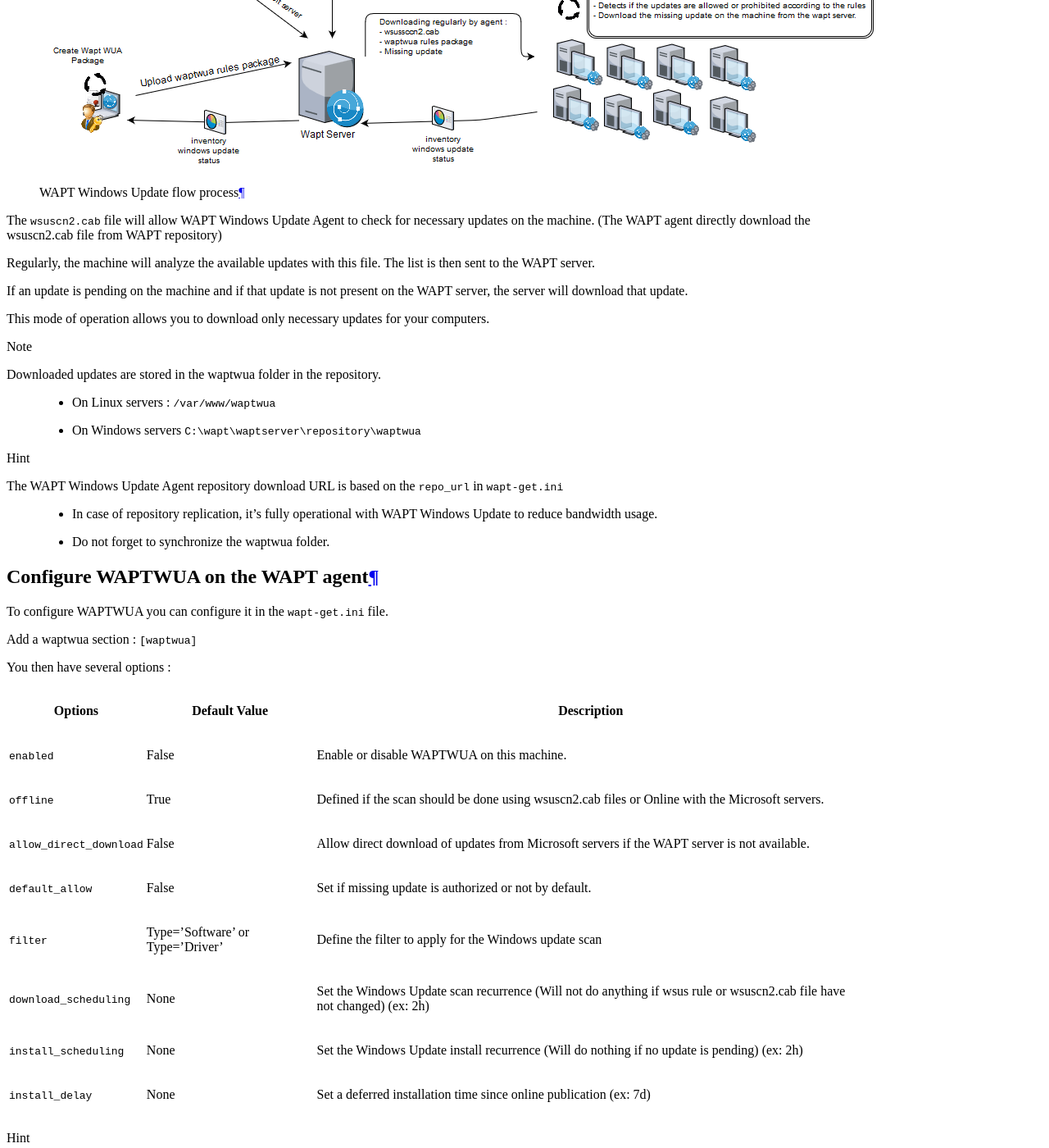
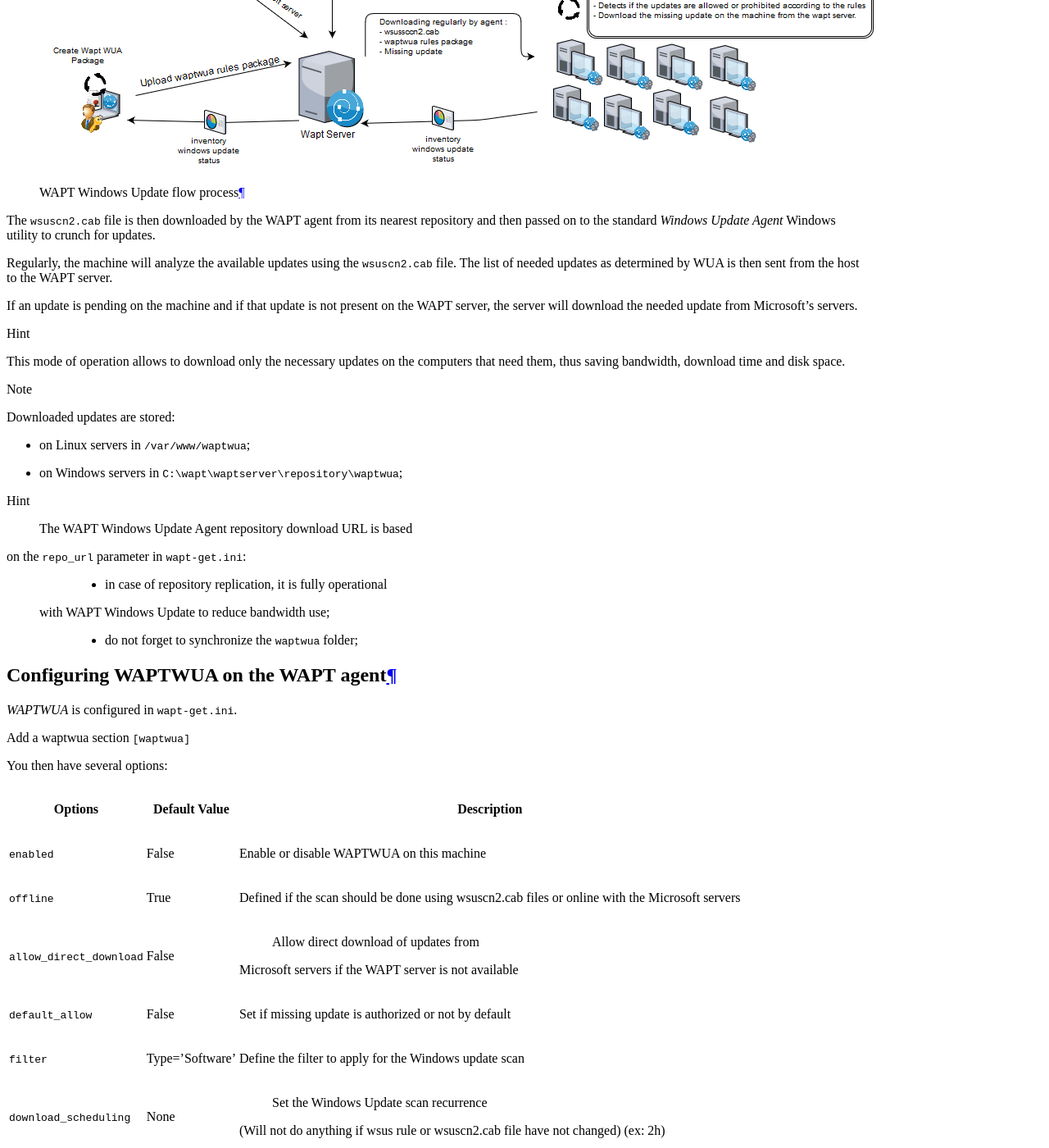
Before and after one commit to tranquilit/WAPT-Documentation, a Sphinx documentation site: the page built from source/wapt-usage/wapt-windows-update.rst, in a window 1280 px wide and 1400 px high, scrolled down 1467 px. Shown: the whole window at 82% size. Built offline with Sphinx 7.4.7 and the Read the Docs theme 2.0.0, drawn with Linux system fonts in a browser that asks for light colours; some of the changed text lies outside the part shown.

```diff
--- a/source/wapt-usage/wapt-windows-update.rst
+++ b/source/wapt-usage/wapt-windows-update.rst
@@ -19,14 +19,17 @@ Using WAPT Windows Update Agent (WAPTWUA)
 .. note::
 
 	Since version 1.7, WAPT is able to manage Windows Updates on your endpoints.
-	 * The internals of WAPTWUA is based on "Windows Update Agent API".
-	 * For more information : https://docs.microsoft.com/en-us/windows/desktop/wua_sdk/using-the-windows-update-agent-api
+	* The internals of WAPTWUA is based on the :abbr:`WUA (Windows Update Agent)`
+    API.
+	* For more information: https://docs.microsoft.com/en-us/windows/desktop/wua_sdk/using-the-windows-update-agent-api
 
 
-Principle
------------
+Working principle
+-----------------
 
-Regularly, the WAPT server downloads :file:`"wsuscn2.cab"` file from Microsoft's server. (once a day, the files will not be downloaded if they have not changed since the last download.)
+Regularly, the WAPT server downloads :file:`wsuscn2.cab` file
+from Microsoft's server (once a day, the files will not be downloaded
+if they have not changed since the last download).
 
 .. figure:: wapt-wua-diagramme-windows-update.png
   :align: center
@@ -34,56 +37,88 @@ Regularly, the WAPT server downloads :file:`"wsuscn2.cab"` file from Microsoft's
 
   WAPT Windows Update flow process
 
-The :file:`wsuscn2.cab` file will allow WAPT Windows Update Agent to check for necessary updates on the machine. (The WAPT agent directly download the wsuscn2.cab file from WAPT repository)
+The :file:`wsuscn2.cab` file is then downloaded by the WAPT agent
+from its nearest repository and then passed on to
+the standard *Windows Update Agent* Windows utility to crunch for updates.
 
-Regularly, the machine will analyze the available updates with this file. The list is then sent to the WAPT server.
+Regularly, the machine will analyze the available updates using
+the :file:`wsuscn2.cab` file. The list of needed updates as determined by WUA
+is then sent from the host to the WAPT server.
 
-If an update is pending on the machine and if that update is not present on the WAPT server, the server will download that update.
+If an update is pending on the machine and if that update is not present
+on the WAPT server, the server will download the needed update
+from Microsoft's servers.
 
-This mode of operation allows you to download only necessary updates for your computers.
+.. hint::
+
+  This mode of operation allows to download only the necessary updates
+  on the computers that need them, thus saving bandwidth,
+  download time and disk space.
 
 .. note::
 
-	Downloaded updates are stored in the waptwua folder in the repository.
-	 * On Linux servers : :file:`/var/www/waptwua`
-	 * On Windows servers :file:`C:\\wapt\\waptserver\\repository\\waptwua`
+	Downloaded updates are stored:
+
+	* on Linux servers in :file:`/var/www/waptwua`;
+
+	* on Windows servers in :file:`C:\\wapt\\waptserver\\repository\\waptwua`;
 
 .. hint::
 
-	The WAPT Windows Update Agent repository download URL is based on the :file:`repo_url` in :file:`wapt-get.ini`
-	 * In case of repository replication, it's fully operational with WAPT Windows Update to reduce bandwidth usage.
-	 * Do not forget to synchronize the waptwua folder.
+	The WAPT Windows Update Agent repository download URL is based
+  on the ``repo_url`` parameter in :file:`wapt-get.ini`:
 
+	* in case of repository replication, it is fully operational
+    with WAPT Windows Update to reduce bandwidth use;
 
-Configure WAPTWUA on the WAPT agent
---------------------------------------------
+	* do not forget to synchronize the :file:`waptwua` folder;
 
-To configure WAPTWUA you can configure it in the :file:`wapt-get.ini` file.
+Configuring WAPTWUA on the WAPT agent
+-------------------------------------
 
-Add a waptwua section  : :file:`[waptwua]`
+*WAPTWUA* is configured in :file:`wapt-get.ini`.
 
-You then have several options :
+Add a waptwua section ``[waptwua]``
+
+You then have several options:
 
 .. tabularcolumns:: |\X{5}{12}|\X{7}{12}|
 
-====================================== ==================================== =========================================================================================================================
-Options                                Default Value               			Description
-====================================== ==================================== =========================================================================================================================
-``enabled``                            False                       			Enable or disable WAPTWUA on this machine.
-``offline``                            True                        			Defined if the scan should be done using wsuscn2.cab files or Online with the Microsoft servers.
-``allow_direct_download``        	   False						        Allow direct download of updates from Microsoft servers if the WAPT server is not available.
-``default_allow``                      False                                Set if missing update is authorized or not by default.
-``filter``                             Type='Software' or Type='Driver'     Define the filter to apply for the Windows update scan
-``download_scheduling``				   None                                 Set the Windows Update scan recurrence (Will not do anything if wsus rule or wsuscn2.cab file have not changed) (ex: 2h)
-``install_scheduling``                 None                                 Set the Windows Update install recurrence (Will do nothing if no update is pending) (ex: 2h)
-``install_delay``                      None                                 Set a deferred installation time since online publication    (ex: 7d)
-====================================== ==================================== =========================================================================================================================
+========================= =============== =========================================
+Options                   Default Value   Description
+========================= =============== =========================================
+``enabled``               False           Enable or disable WAPTWUA on this machine
+``offline``               True            Defined if the scan should be done
+                                          using wsuscn2.cab files
+                                          or online with the Microsoft servers
+
+``allow_direct_download`` False						Allow direct download of updates from
+                                          Microsoft servers if the WAPT server
+                                          is not available
+
+``default_allow``         False           Set if missing update is authorized
+                                          or not by default
+
+``filter``                Type='Software' Define the filter to apply
+                                          for the Windows update scan
+``download_scheduling``		None            Set the Windows Update scan recurrence
+                                          (Will not do anything if wsus rule
+                                          or wsuscn2.cab file have not changed)
+                                          (ex: 2h)
+
+``install_scheduling``    None            Set the Windows Update install recurrence
+                                          (Will do nothing if no update is pending)
+                                          (ex: 2h)
+
+``install_delay``         None            Set a deferred installation time since
+                                          online publication (ex: 7d)
+========================= =============== =========================================
 
 .. hint::
 
 	These options can be set when generating the agent.
 
-Example WAPTWUA section in :file:`wapt-get.ini` file :
+Example WAPTWUA section in :file:`wapt-get.ini` file:
 
 .. code-block:: ini
 
@@ -97,34 +132,47 @@ Example WAPTWUA section in :file:`wapt-get.ini` file :
 	install_scheduling=12h
 	install_delay=7d
 
+Using WAPTWUA from the console
+------------------------------
 
-Use WAPTWUA from the console
---------------------------------------------
-
-The "WAPT Windows Update Agent" tab in the console WAPT groups two sub-menus to manage WAPTWUA
+The *WAPT Windows Update Agent* tab in the console WAPT comes with two sub-menus
+to manage WAPTWUA
 
 WAPTWUA Package
-+++++++++++++++++
++++++++++++++++
 
-The "WAPTWUA Package" tab allows you to create Windows Update rules packages.
+The :guilabel:`WAPTWUA Package` tab allows you to create
+*WAPTWUA* rules packages.
 
-* When this type of package is installed on a machine, it indicates to the WAPTWUA agent the authorized or forbidden KBs.
-* When several "WAPTWUA Package" packages are installed on a machine, the different rules will be merged.
-* When a cab is neither mentioned in authorized nor mentioned prohibited, WAPT agent will then take the value of :file:`default_allow` in wapt-get.ini
+* when this type of package is installed on a machine, it indicates
+  to the WAPTWUA agent the authorized
+  or forbidden :abbr:`KB (Knowledge Base articles)`s;
 
-If an update has not yet been downloaded to the WAPT server, then the update will be flagged as "MISSING" by the agent.
+* when several *WAPTWUA* packages are installed on a machine,
+  the different rules will be merged;
+
+* when a cab is neither mentioned in authorized nor mentioned prohibited,
+  WAPT agents will then take the value of ``default_allow``
+  in :file:`wapt-get.ini`;
+
+If a Windows update has not yet been downloaded to the WAPT server,
+then the WAPT agent will flag the update as *MISSING*.
 
 .. note::
 
-	* If the WAPTWUA agent configuration is set to :file:`default_allow = True`, then it will be necessary to specify the forbidden cab.
-	* If the WAPTWUA agent configuration is set to :file:`default_allow = False`, then it will be necessary to specify the authorized cab.
+	* if the WAPTWUA agent configuration is set to ``default_allow = True``,
+    then it will be necessary to specify the forbidden cab;
 
+	* if the WAPTWUA agent configuration is set to ``default_allow = False``,
+    then it will be necessary to specify the authorized cab;
 
 .. hint::
 
-	* To test updates on a small set of computers, you can set WAPTWUA default value to :file:`default_allow = False`.
-	* You can test updates for a small set of hosts and if everything is good with thoses, release them for the entire fleet.
+	* to test updates on a small set of computers,
+    you can set WAPTWUA default value to ``default_allow = False``;
 
+	* you can test updates for a small set of hosts and if everything is good,
+    release them for the entire base of computers;
 
 .. figure:: wapt_console-wua.png
    :align: center
@@ -132,28 +180,37 @@ If an update has not yet been downloaded to the WAPT server, then the update wil
 
    Create WAPTWUA Package
 
+Windows Updates list tab
+++++++++++++++++++++++++
 
-Windows Updates list tab
-++++++++++++++++++++++++++++
+The :guilabel:`Windows Update List` tab lists all needed Windows Updates.
 
-The "Windows Update List" tab lists all needed Windows Updates.
+The left pane displays updates categories, allowing you to filter by:
 
-The left pane displays updates categories, allowing you to filter by
+* criticality;
 
- * criticality
- * product
- * classificiation.
+* product;
 
-In the right pane grid, if the "Downloaded on" column is empty, it means that the update was not downloaded by WAPT server and is not present on the server. (This update isn't missing on any post)
+* classification;
 
- * You can force the download of an update by right-clicking it and click "Download".
- * You can also force the download of the wsusscn2.cab file with the "Download WSUSScan cab from Microsoft Web Site" button
- * You can see the Windows Updates download on the server with the button "show download task"
+In the right pane grid, if the :guilabel:`Downloaded on` column is empty,
+it means that the update was not downloaded by WAPT server
+and is not present on the server (This update is not missing on any host).
+
+* you can force the download of an update by
+  :menuselection:`right-click --> Download`;
+
+* you can also force the download of the :file:`wsusscn2.cab` file with the
+  :guilabel:`Download WSUSScan cab from Microsoft Web Site` button;
+
+* you can see the Windows Updates download on the server
+  with the :guilabel:`Show download task` button;
 
 .. hint::
 
-	To cleanup your WAPTWUA folder, you can remove unnecessary Windows Update. WAPT server will only re-download missing updates on computers.
-
+	To cleanup your :file:`WAPTWUA` folder, you can remove
+  unnecessary Windows updates. WAPT server will only re-download
+  missing updates if hosts equipped with WAPT requests them.
 
 .. figure:: wapt-wua-windows-update-list.png
    :align: center
```
Also changed, not shown: other parts of source/wapt-usage/wapt-windows-update.rst (+1 -1 lines), source/wapt-concept/index.rst (+5 -3 lines).
